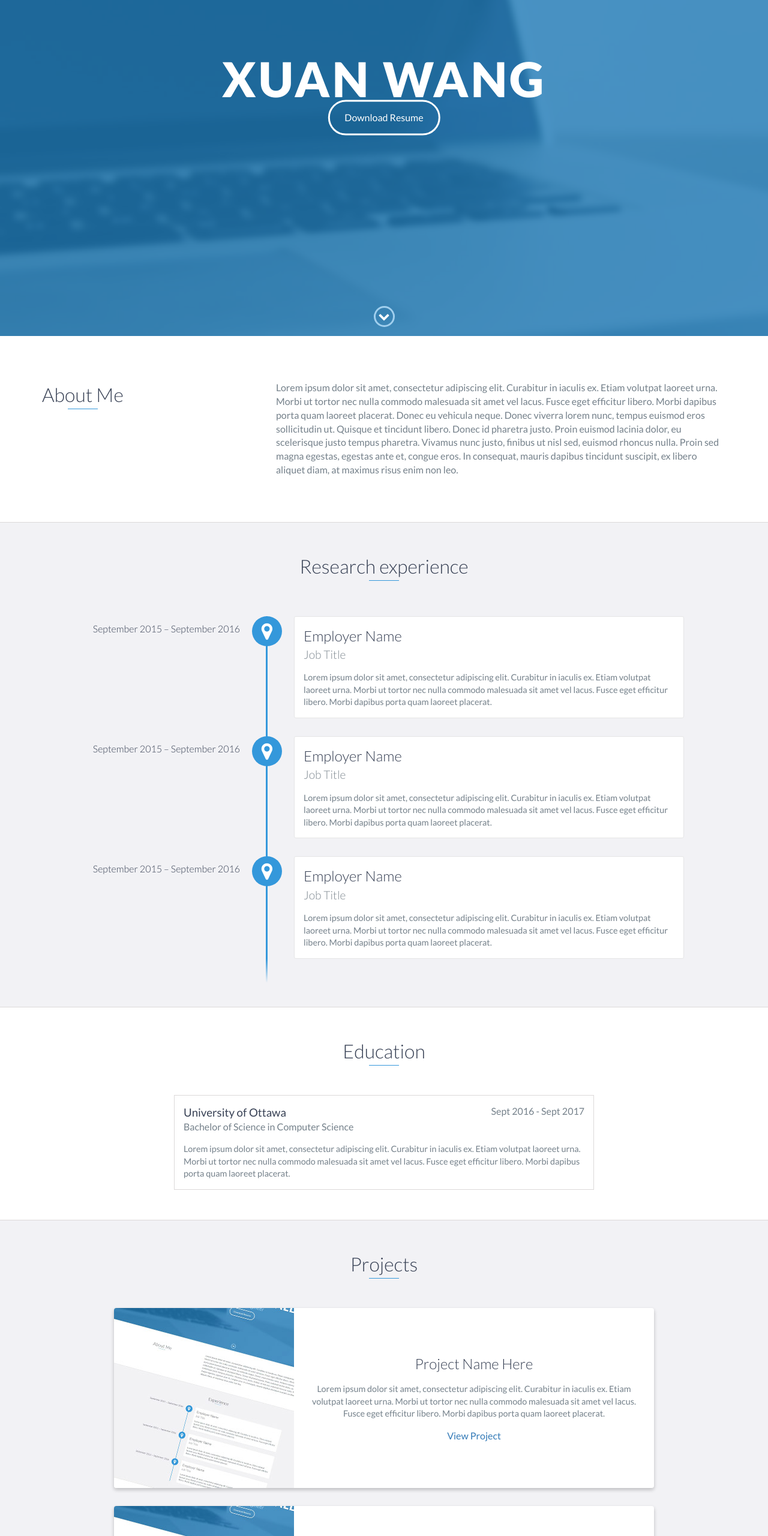
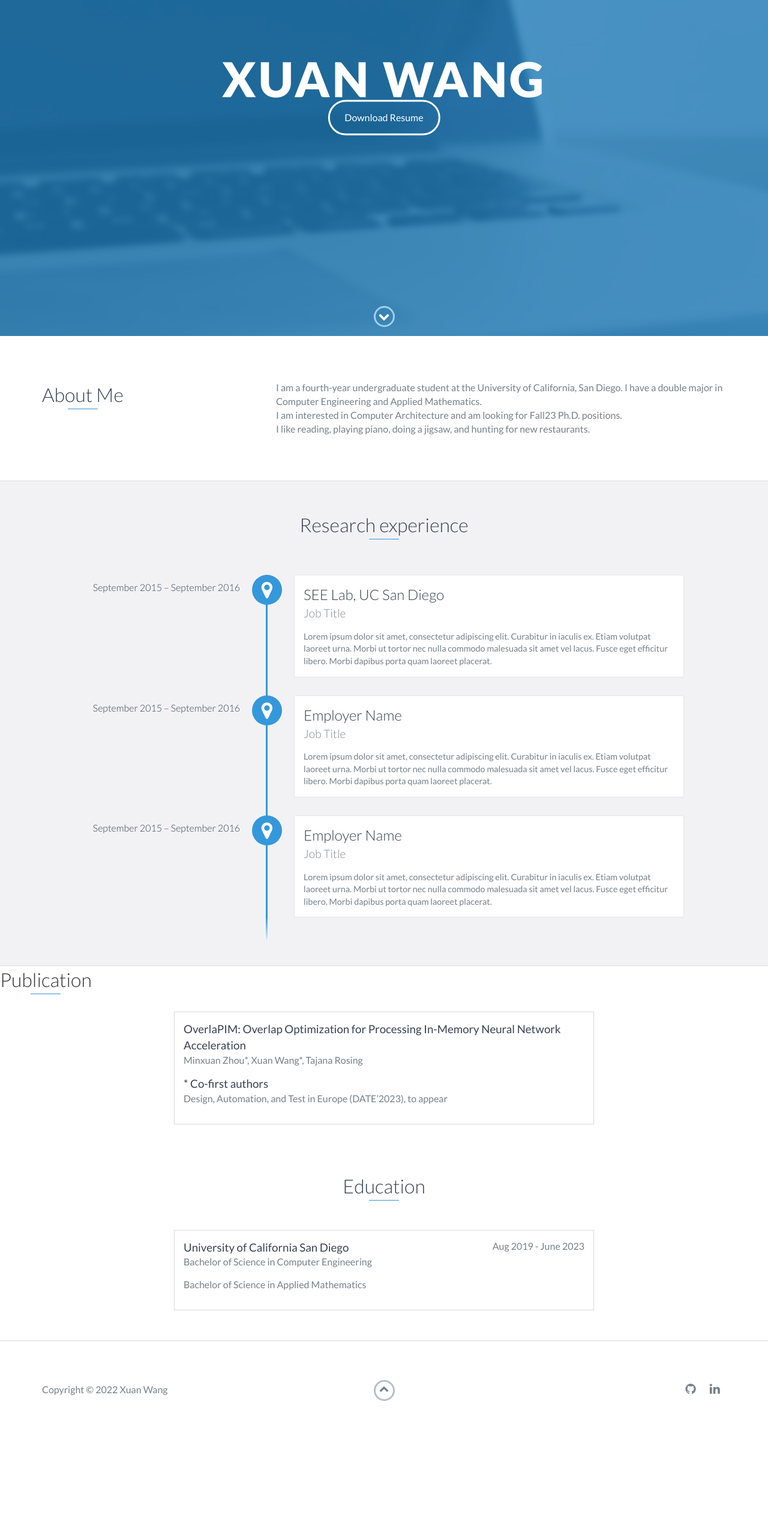
Before and after one commit to Xuan-Wang-Summer/XuanWW, a website: page index.html in a window 1280 px wide. Shown: the part 240-2800 px from the top of the page at 60% size. After the commit the page ends 2629 px from the top, so only its background shows below. Drawn offline with nearby package versions, Linux system fonts and the light colour scheme.

Commit message:
edcuation

```diff
--- a/index.html
+++ b/index.html
@@ -31,6 +31,9 @@
                 <a href="#experience">Experience</a>
             </li>
             <li>
+                <a href="#publication">Publication</a>
+            </li>
+            <li>
                 <a href="#education">Education</a>
             </li>
         </ul>
@@ -40,7 +43,7 @@
     <div id="lead">
         <div id="lead-content">
             <h1>Xuan Wang</h1>
-            <a href="#" class="btn-rounded-white">Download Resume</a>
+            <a href="https://github.com/Xuan-Wang-Summer/XuanWW/blob/main/Xuan_Wang_2022_Before.pdf" class="btn-rounded-white">Download Resume</a>
         </div>
         <!-- End #lead-content -->
 
@@ -63,9 +66,12 @@
                 </div>
                 <div class="col-md-8">
                     <p>
-                        Lorem ipsum dolor sit amet, consectetur adipiscing elit. Curabitur in iaculis ex. Etiam volutpat laoreet urna. Morbi ut tortor nec nulla commodo malesuada sit amet vel lacus. Fusce eget efficitur libero. Morbi dapibus porta quam laoreet placerat. Donec
-                        eu vehicula neque. Donec viverra lorem nunc, tempus euismod eros sollicitudin ut. Quisque et tincidunt libero. Donec id pharetra justo. Proin euismod lacinia dolor, eu scelerisque justo tempus pharetra. Vivamus nunc justo, finibus
-                        ut nisl sed, euismod rhoncus nulla. Proin sed magna egestas, egestas ante et, congue eros. In consequat, mauris dapibus tincidunt suscipit, ex libero aliquet diam, at maximus risus enim non leo.
+                        I am a fourth-year undergraduate student at the University of California, San Diego.
+                        I have a double major in Computer Engineering and Applied Mathematics.
+                        <br />
+                        I am interested in Computer Architecture and am looking for Fall23 Ph.D. positions.
+                        <br />
+                        I like reading, playing piano, doing a jigsaw, and hunting for new restaurants.
                     </p>
                 </div>
             </div>
@@ -77,7 +83,7 @@
         <h2 class="heading">Research experience</h2>
         <div id="experience-timeline">
             <div data-date="September 2015 – September 2016">
-                <h3>Employer Name</h3>
+                <h3>SEE Lab, UC San Diego</h3>
                 <h4>Job Title</h4>
                 <p>
                     Lorem ipsum dolor sit amet, consectetur adipiscing elit. Curabitur in iaculis ex. Etiam volutpat laoreet urna. Morbi ut tortor nec nulla commodo malesuada sit amet vel lacus. Fusce eget efficitur libero. Morbi dapibus porta quam laoreet placerat.
@@ -103,59 +109,29 @@
     </div>
     <!-- End #experience -->
 
+    <div id="publication">
+        <h2 class="heading">Publication</h2>
+        <div class="education-block">
+            <h3>OverlaPIM: Overlap Optimization for Processing In-Memory Neural Network Acceleration</h3>
+            <h4>Minxuan Zhou*, Xuan Wang*, Tajana Rosing</h4>
+            <h3>* Co-first authors</h3>
+            <h4>Design, Automation, and Test in Europe (DATE’2023), to appear</h4>
+        </div>
+        <!-- End .education-block -->
+    </div>
+    <!-- End #publication -->
+
     <div id="education">
         <h2 class="heading">Education</h2>
         <div class="education-block">
-            <h3>University of Ottawa</h3>
-            <span class="education-date">Sept 2016 - Sept 2017</span>
-            <h4>Bachelor of Science in Computer Science</h4>
-            <p>
-                Lorem ipsum dolor sit amet, consectetur adipiscing elit. Curabitur in iaculis ex. Etiam volutpat laoreet urna. Morbi ut tortor nec nulla commodo malesuada sit amet vel lacus. Fusce eget efficitur libero. Morbi dapibus porta quam laoreet placerat.
-            </p>
+            <h3>University of California San Diego</h3>
+            <span class="education-date">Aug 2019 - June 2023</span>
+            <h4>Bachelor of Science in Computer Engineering</h4>
+            <h4>Bachelor of Science in Applied Mathematics</h4>
         </div>
         <!-- End .education-block -->
     </div>
     <!-- End #education -->
-
-    <div id="projects" class="background-alt">
-        <h2 class="heading">Projects</h2>
-        <div class="container">
-            <div class="row">
-                <div class="project shadow-large">
-                    <div class="project-image">
-                        <img src="images/project.jpg" />
-                    </div>
-                    <!-- End .project-image -->
-                    <div class="project-info">
-                        <h3>Project Name Here</h3>
-                        <p>
-                            Lorem ipsum dolor sit amet, consectetur adipiscing elit. Curabitur in iaculis ex. Etiam volutpat laoreet urna. Morbi ut tortor nec nulla commodo malesuada sit amet vel lacus. Fusce eget efficitur libero. Morbi dapibus porta quam laoreet placerat.
-                        </p>
-                        <a href="#">View Project</a>
-                    </div>
-                    <!-- End .project-info -->
-                </div>
-                <!-- End .project -->
-
-                <div class="project shadow-large">
-                    <div class="project-image">
-                        <img src="images/project.jpg" />
-                    </div>
-                    <!-- End .project-image -->
-                    <div class="project-info">
-                        <h3>Project Name Here</h3>
-                        <p>
-                            Lorem ipsum dolor sit amet, consectetur adipiscing elit. Curabitur in iaculis ex. Etiam volutpat laoreet urna. Morbi ut tortor nec nulla commodo malesuada sit amet vel lacus. Fusce eget efficitur libero. Morbi dapibus porta quam laoreet placerat.
-                        </p>
-                        <a href="#">View Project</a>
-                    </div>
-                    <!-- End .project-info -->
-                </div>
-                <!-- End .project -->
-            </div>
-        </div>
-    </div>
-    <!-- End #projects -->
 
     <footer>
         <div class="container">
```
